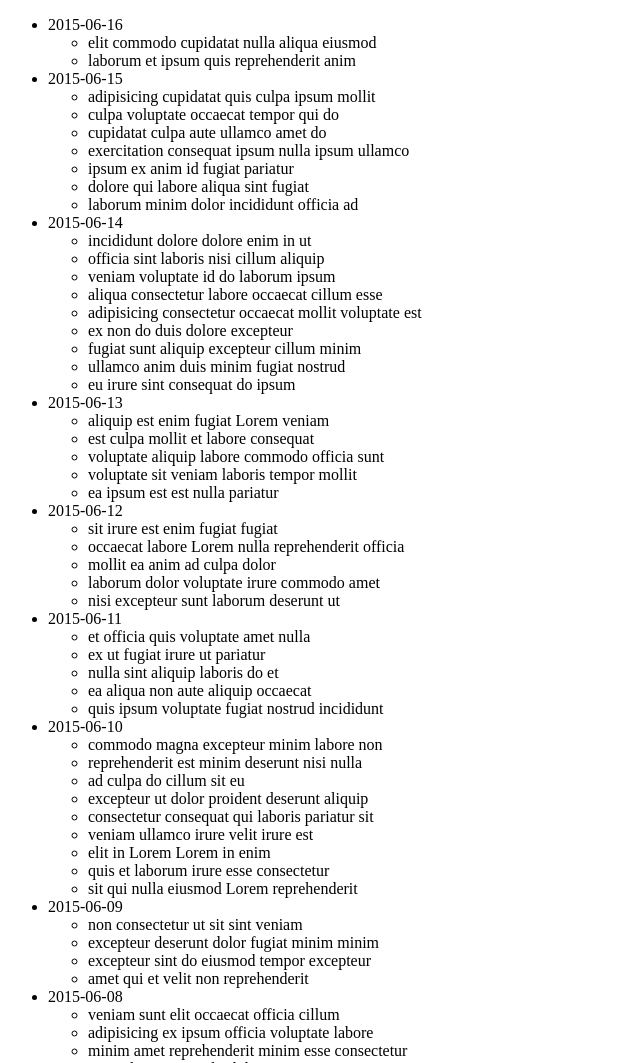
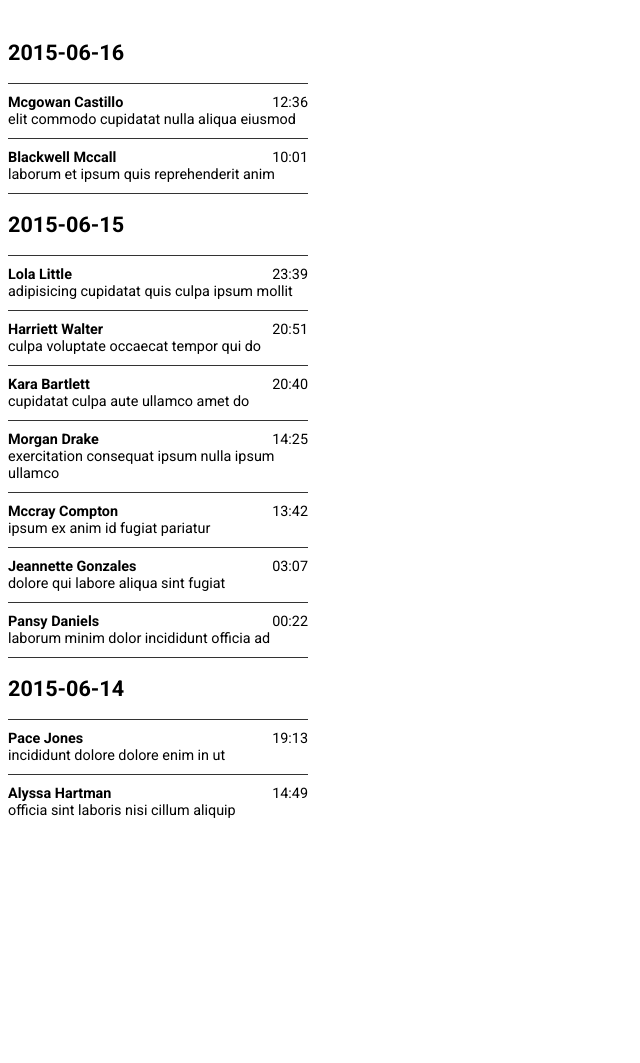
Before and after one commit to stsc3000/remote-challenge, a website built with webpack: page app/index.html in a window 1280 px wide. Shown: the top 1063 px of the page, without its empty margins (0-640 px from the left). After the commit the page ends 800 px from the top, so only its background shows below. Built offline with nearby package versions, Linux system fonts and the light colour scheme.

Commit message:
Add rudimentary message list styling

```diff
--- a/app/css/style.css
+++ b/app/css/style.css
@@ -0,0 +1,41 @@
+body {
+  font-family: 'Roboto', sans-serif;
+  font-size: 0.9em;
+}
+
+.half {
+  width: 50%;
+  float: left;
+}
+
+.text-right {
+  text-align: right;
+}
+
+#messages-list {
+  float: left;
+}
+
+#message-groups {
+  display: block;
+  list-style: none;
+  padding: 0;
+  height: 100%;
+  position: fixed;
+  overflow: auto;
+  width: 300px;
+}
+
+.message-group-header {
+  border-bottom: 1px solid #333;
+}
+
+.message-group-list {
+  list-style: none;
+  padding: 0;
+}
+
+.message-group-list-item {
+  border-bottom: 1px solid #333;
+  padding: 10px 0;
+}
--- a/app/index.html
+++ b/app/index.html
@@ -4,6 +4,7 @@
     <meta charset="utf-8">
     <title>Email Client</title>
     <link rel="stylesheet" href="css/style.css">
+    <link href='http://fonts.googleapis.com/css?family=Roboto:400,700,400italic' rel='stylesheet' type='text/css'>
     <script src="app.js"></script>
   </head>
   <body>
@@ -11,13 +12,21 @@
     <div id='messages-detail'></div>
 
     <script id='messages-list-template' type='x-tmpl-handlebars'>
-      <ul>
+      <ul id='message-groups'>
         {{#each messageGroups}}
-          <li>
-            {{@key}}
-            <ul>
+          <li class='message-group'>
+            <div class='message-group-header'>
+              <h2>{{@key}}</h2>
+            </div>
+            <ul class='message-group-list'>
               {{#each this}}
-                <li> {{ subject }} </li>
+                <li class='message-group-list-item'>
+                  <div class='message-group-list-item-header'>
+                    <div class='half'><b> {{ fromName }} </b></div>
+                    <div class='half text-right'> {{ time }} </div>
+                  </div>
+                  {{ subject }}
+                </li>
               {{/each}}
             </ul>
           </li>
```
